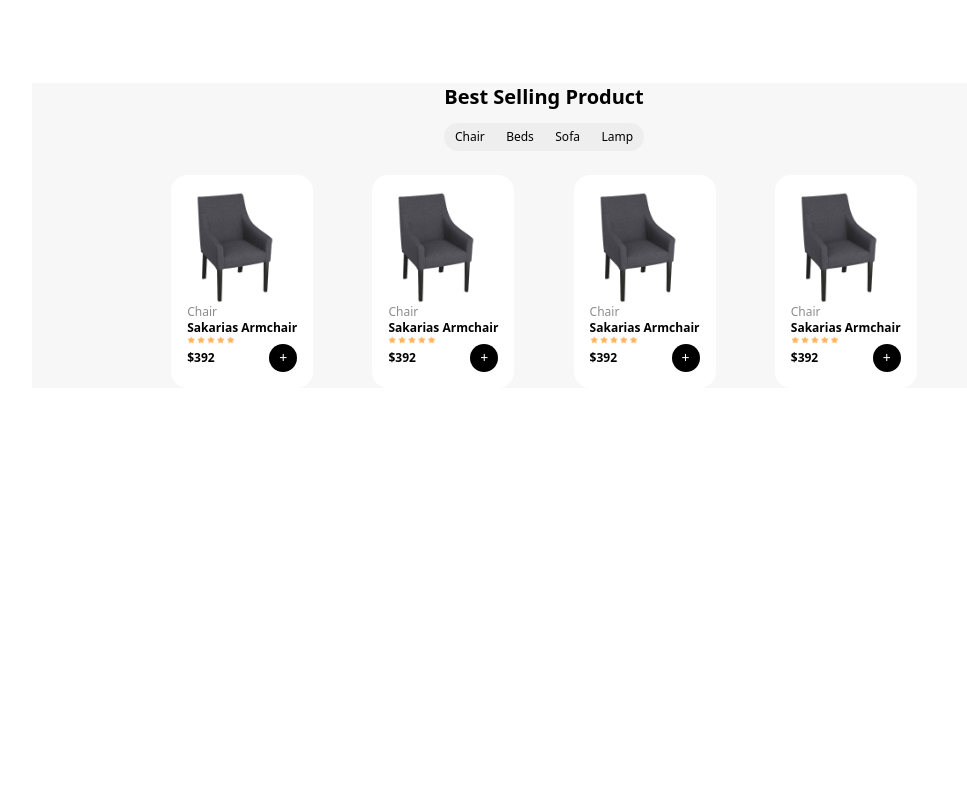
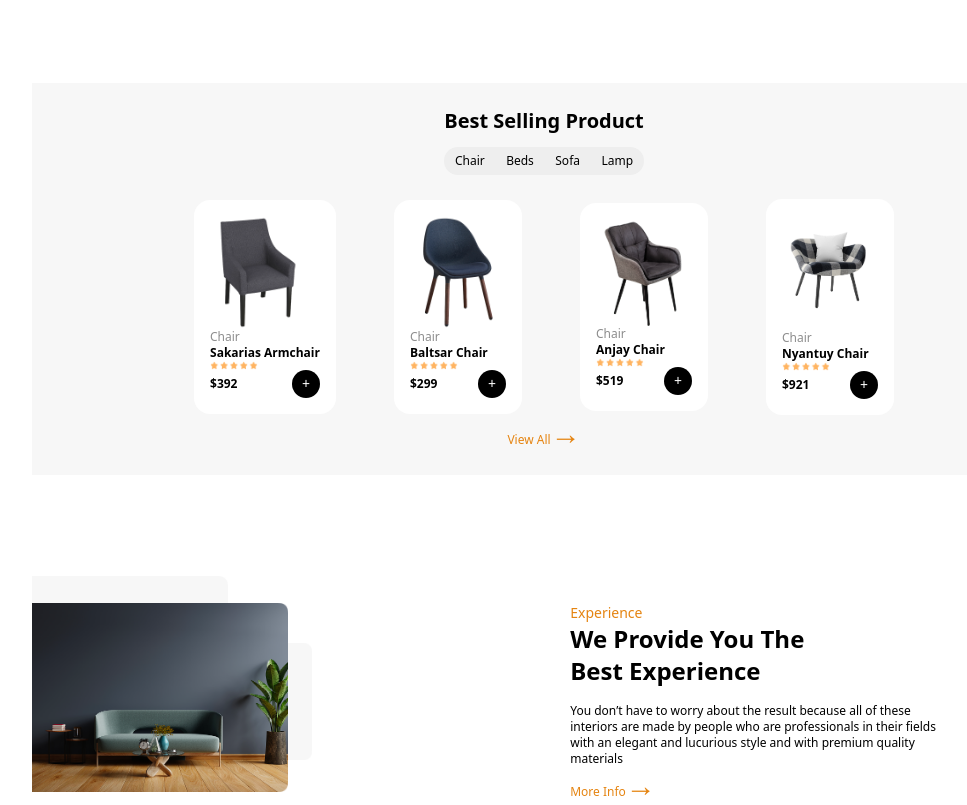
Before and after one commit to DusuTimothy/Panto-Furniture-landing-page, a website: page index.html in a window 1280 px wide. Shown: the part 973-1778 px from the top of the page, without its empty margins (96-1063 px from the left). Before the commit the page ends 1361 px from the top, so only its background shows below. Drawn offline with Linux system fonts and the light colour scheme.

Commit message:
feat/add experience section

```diff
--- a/index.html
+++ b/index.html
@@ -56,7 +56,8 @@
         <!-- card 1 -->
         <div>
           <h4 class="text-sm font-bold">Luxury facilities</h4>
-        <p class="mt-4">The advantage of hiring a workspace <br> with us is that gives you comfortable <br> service and
+          <p class="mt-4">The advantage of hiring a workspace <br> with us is that gives you comfortable <br> service
+            and
             all-around facilities.
           </p>
           <button class="text-[#E58411]"><a href="#More info" class="font-medium">More Info</a><span
@@ -66,7 +67,8 @@
         <!-- card 2 -->
         <div>
           <h4 class="text-sm font-bold">Affordable Price</h4>
-        <p class="mt-4">You can get a workspace of the highest <br> quality at an affordable price and <br> still enjoy the
+          <p class="mt-4">You can get a workspace of the highest <br> quality at an affordable price and <br> still
+            enjoy the
             facilities that are oly here.
           </p>
           <button class="text-[#E58411]"><a href="#More info" class="font-medium">More Info</a><span
@@ -76,7 +78,8 @@
         <!-- card 3 -->
         <div>
           <h4 class="text-sm font-bold">Many Choices</h4>
-        <p class="mt-4">We provide many unique work space <br> choices so that you can choose the <br> workspace to your liking.
+          <p class="mt-4">We provide many unique work space <br> choices so that you can choose the <br> workspace to
+            your liking.
           </p>
           <button class="text-[#E58411]"><a href="#More info" class="font-medium">More Info</a><span
               class="text-3xl">→</span></button>
@@ -84,9 +87,9 @@
       </aside>
     </section>
 
-    <!-- Best Selling Product SECTION -->
+    <!-- BEST SELLING PRODUCT SECTION -->
 
-    <section class="bg-[#F7F7F7] mt-10">
+    <section class="bg-[#F7F7F7] mt-10 p-6">
       <header class="grid justify-center items-center mb-6">
         <h3 class="text-xl font-bold">Best Selling Product</h3>
         <nav class="bg-[#EEEEEE] rounded-full flex items-center justify-around py-1 mt-3">
@@ -116,47 +119,77 @@
 
         <!-- card 2 -->
         <div class="bg-[#FFFFFF] rounded-2xl p-4">
-          <img src="img/image copy 2.png" alt="Armchair" class="w-24">
+          <img src="img/image copy 3.png" alt="Baltsar Chair" class="w-24">
           <div>
             <p class="text-[#8D8D8D]">Chair</p>
-            <h3 class="font-bold">Sakarias Armchair</h3>
+            <h3 class="font-bold">Baltsar Chair</h3>
             <img src="img/image copy 6.png" alt="rating" class="w-12">
           </div>
           <div class="flex justify-between items-center">
-            <p class="font-bold">$392</p>
+            <p class="font-bold">$299</p>
             <p class="text-sm text-white bg-black rounded-full px-2.5 py-1">+</p>
           </div>
         </div>
 
         <!-- card 3 -->
         <div class="bg-[#FFFFFF] rounded-2xl p-4">
-          <img src="img/image copy 2.png" alt="Armchair" class="w-24">
+          <img src="img/image copy 4.png" alt="Anjay Chair" class="w-24">
           <div>
             <p class="text-[#8D8D8D]">Chair</p>
-            <h3 class="font-bold">Sakarias Armchair</h3>
+            <h3 class="font-bold">Anjay Chair</h3>
             <img src="img/image copy 6.png" alt="rating" class="w-12">
           </div>
           <div class="flex justify-between items-center">
-            <p class="font-bold">$392</p>
+            <p class="font-bold">$519</p>
             <p class="text-sm text-white bg-black rounded-full px-2.5 py-1">+</p>
           </div>
         </div>
 
         <!-- card 4 -->
         <div class="bg-[#FFFFFF] rounded-2xl p-4">
-          <img src="img/image copy 2.png" alt="Armchair" class="w-24">
+          <img src="img/image copy 5.png" alt="Nyantuy Chair" class="w-24">
           <div>
             <p class="text-[#8D8D8D]">Chair</p>
-            <h3 class="font-bold">Sakarias Armchair</h3>
+            <h3 class="font-bold">Nyantuy Chair</h3>
             <img src="img/image copy 6.png" alt="rating" class="w-12">
           </div>
           <div class="flex justify-between items-center">
-            <p class="font-bold">$392</p>
+            <p class="font-bold">$921</p>
             <p class="text-sm text-white bg-black rounded-full px-2.5 py-1">+</p>
           </div>
         </div>
       </aside>
+      <div class="text-[#E58411] flex justify-center">
+        <button><a href="#More info" class="font-medium">View All</a><span class="text-3xl">→</span></button>
+        <div></div>
+      </div>
     </section>
+
+    <!-- EXPERIENCE SECTION -->
+
+    <section class="flex justify-between pt-32">
+      <aside class="">
+        <div class="relative">
+        <img src="img/Rectangle 1446.png" alt="chair" class="w-64">
+        <img src="img/Rectangle 1448.png" alt="horrizontal" class="w-48 absolute left-22 top-10 -z-10">
+        <img src="img/Rectangle 1445.png" alt="vertical" class="h-48 absolute bottom-6 -z-10">
+        </div>
+      </aside>
+
+      <aside class="mr-30">
+        <div>
+          <p class="text-[#E58411] text-sm font-medium">Experience</p>
+          <h4 class="text-2xl font-bold">We Provide You The <br> Best Experience</h4>
+          <p class="mt-4">You don’t have to worry about the result because all of these <br> interiors are made by people who
+            are professionals in their fields <br> with an elegant and lucurious style and with premium quality <br> materials
+          </p>
+          <button class="text-[#E58411]"><a href="#More info" class="font-medium">More Info</a><span
+              class="text-3xl">→</span></button>
+        </div>
+      </aside>
+    </section>
+
+    <!-- MATERIALS SECTION -->
 
   </main>
   <footer></footer>
```
Also changed, not shown: img/Rectangle 1445.png (added), img/Rectangle 1446.png (added), img/Rectangle 1448.png (added), src/output.css. Lines whose indentation alone changed are shown as unchanged.
